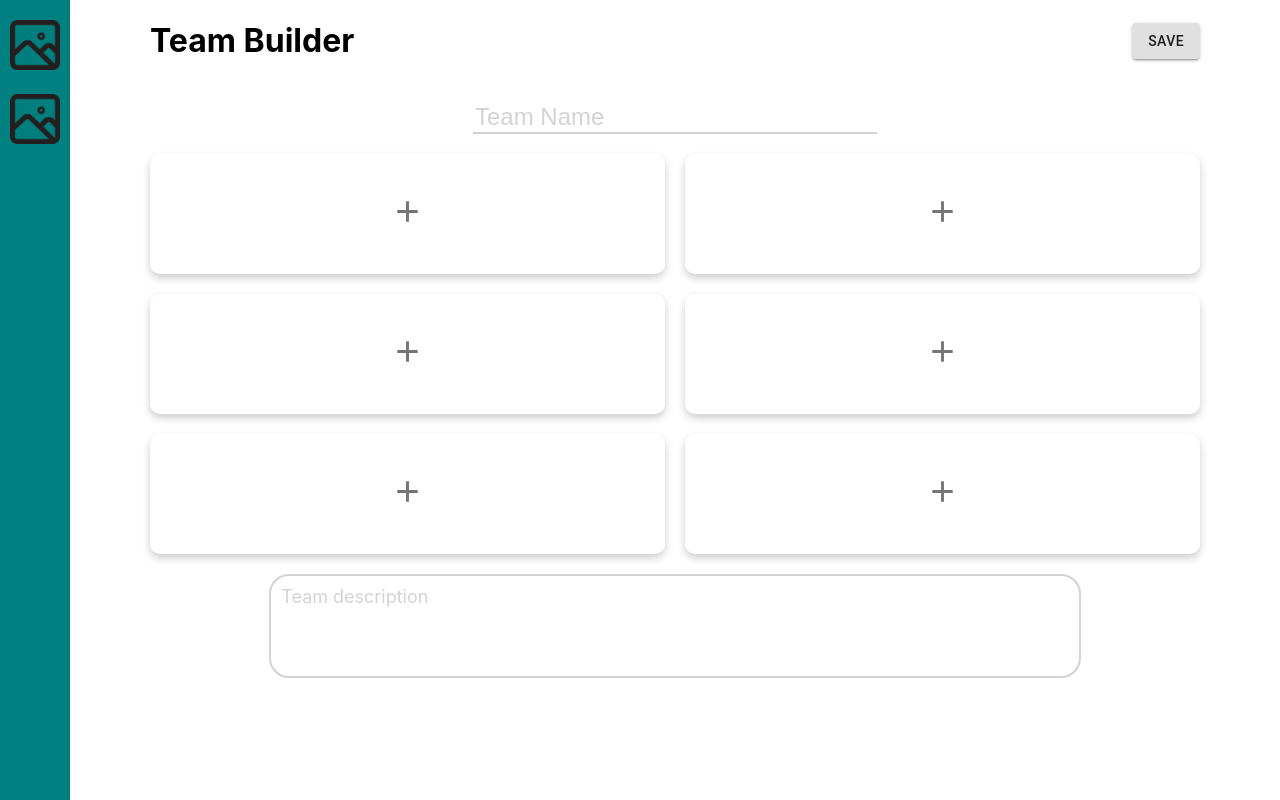
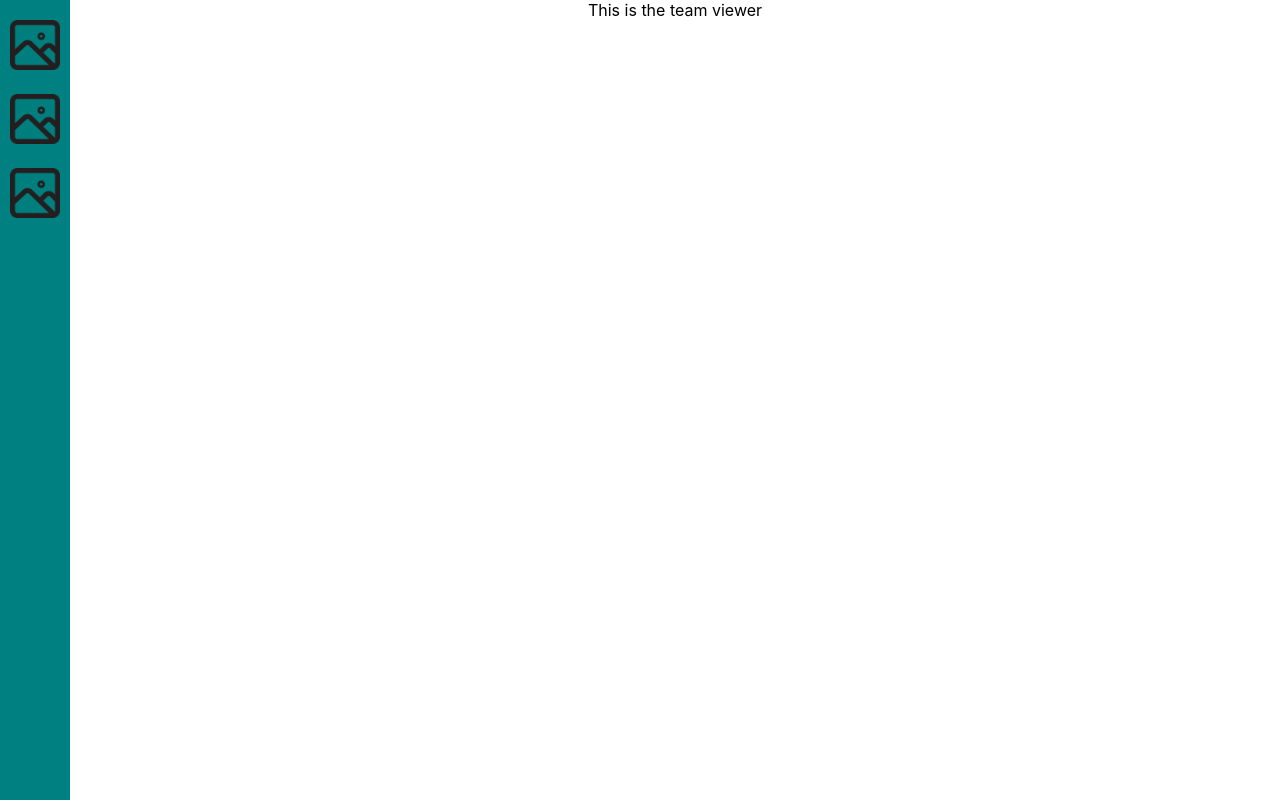
Before and after one commit to seif-y/PokeBuilder, a React (Create React App) app in the folder frontend/: page /teams in a window 1280 px wide. Built offline with nearby package versions, Linux system fonts and the light colour scheme.

Commit message:
Refactored URL redirects and added TeamViewer.jsx stub

```diff
--- a/frontend/src/App.js
+++ b/frontend/src/App.js
@@ -4,6 +4,7 @@ import { BrowserRouter as Router, Switch, Route, Redirect } from "react-router-d
 import SideNavbar from "./components/nav/SideNavbar";
 import Pokedex from "./components/pokedex/Pokedex";
 import TeamBuilder from "./components/team-builder/TeamBuilder";
+import TeamViewer from "./components/team-viewer/TeamViewer";
 
 function App() {
     return (
@@ -15,8 +16,11 @@ function App() {
                         <Route path="/pokedex">
                             <Pokedex />
                         </Route>
+                        <Route path="/team-builder">
+                            <TeamBuilder />
+                        </Route>
                         <Route path="/teams">
-                            <TeamBuilder />
+                            <TeamViewer />
                         </Route>
                         <Route path="/" exact>
                             <Redirect to="/pokedex" />
--- a/frontend/src/components/nav/SideNavbar.jsx
+++ b/frontend/src/components/nav/SideNavbar.jsx
@@ -9,6 +9,9 @@ export default function SideNavbar() {
             <NavLink to="/pokedex" activeClassName={styles.activeNavLink}>
                 <NavbarIcon imageName="demo.png" />
             </NavLink>
+            <NavLink to="/team-builder" activeClassName={styles.activeNavLink}>
+                <NavbarIcon imageName="demo.png" />
+            </NavLink>
             <NavLink to="/teams" activeClassName={styles.activeNavLink}>
                 <NavbarIcon imageName="demo.png" />
             </NavLink>
--- /dev/null
+++ b/frontend/src/components/team-viewer/TeamViewer.jsx
@@ -0,0 +1,3 @@
+export default function TeamViewer() {
+    return <div>This is the team viewer</div>;
+}
```
